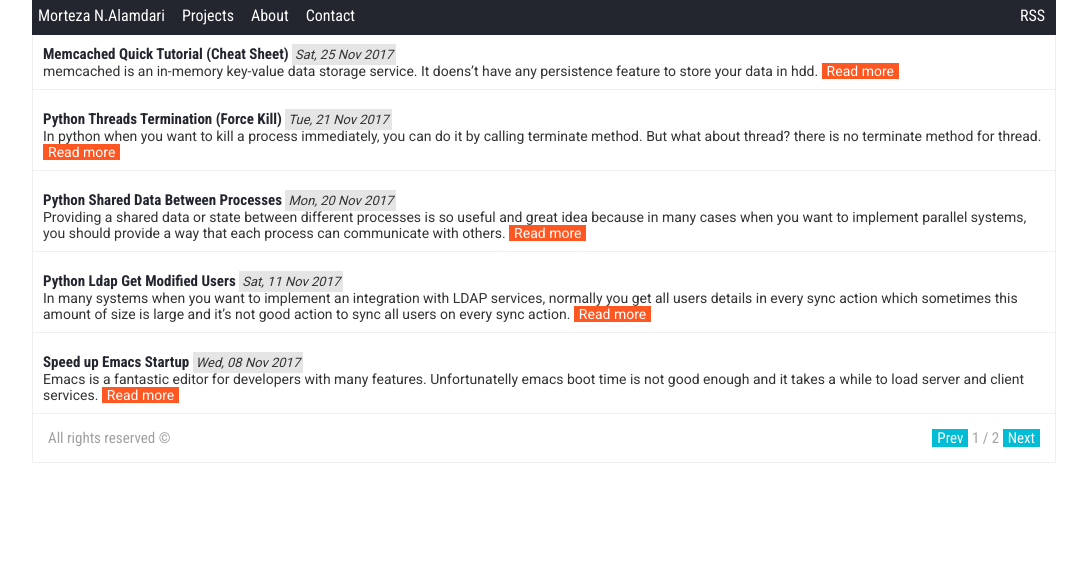
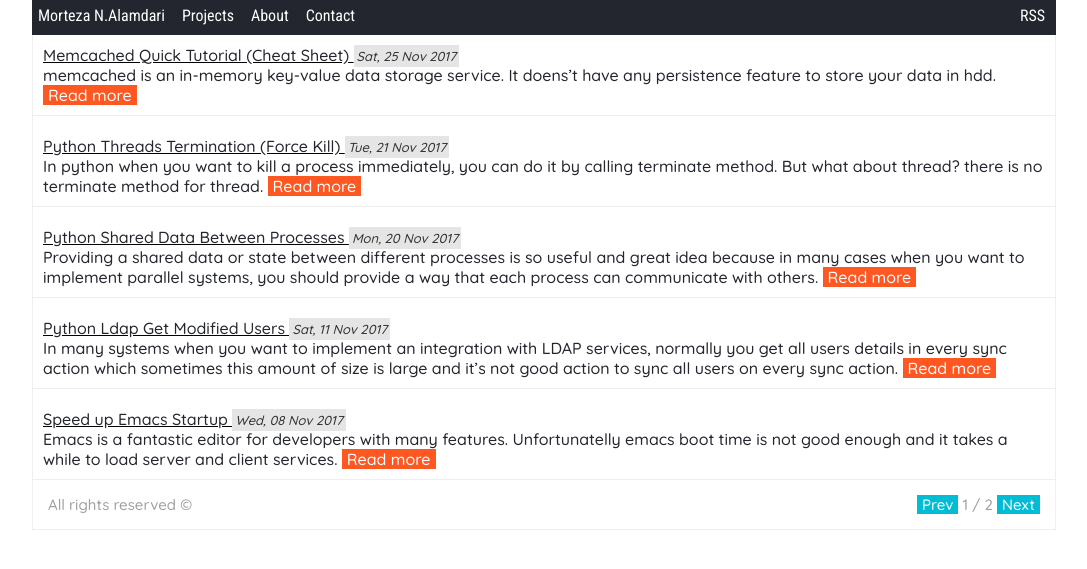
Before and after one commit to Mortezaipo/stage, a Jekyll site: the page built from index.html, in a window 1280 px wide. Shown: the top 569 px of the page, without its empty margins (96-1183 px from the left). Built offline with Jekyll 4.4.1, drawn with Linux system fonts in a browser that asks for light colours; the list of posts is cut into pages by our own code.

Commit message:
Change site font.

```diff
--- a/inc/css/main.css
+++ b/inc/css/main.css
@@ -1,17 +1,17 @@
 @import url('https://fonts.googleapis.com/css?family=Roboto:400,500|Roboto+Condensed:400,700');
+@import url('https://fonts.googleapis.com/css?family=Quicksand:500');
 body {
     width: 80%;
     margin: auto;
     padding: 0;
-    font: 14px 'Roboto', sans-serif;
+    font-family: 'Quicksand', sans-serif;
 }
 h1, h2, h3, h4, h5, h6 {
-    font-family:'Roboto Condensed', sans-serif;
-    font-weight: 700;
+    font-family: 'Quicksand', sans-serif;
 }
 strong {
-  font: 14px 'Roboto', sans-serif;
-  font-weight: 500;
+    font-family: 'Quicksand', sans-serif;
+    font-weight: 500;
 }
 .container {
     border: 1px solid #efefef;
@@ -57,15 +57,14 @@
     margin-bottom: 10px;
 }
 .post .post-title {
-    font: 15px 'Roboto Condensed', sans-serif;
-    font-weight: 700;
+    text-decoration: underline;
 }
 .post .post-title a {
     color: #23262E;
     text-decoration: none;
 }
 .post .post-body {
-    color: #333;
+    color: #23262E;
 }
 .post .read-more {
     color: #FFF;
@@ -93,9 +92,9 @@
 code.highlighter-rouge {
     border: 1px solid #e5e5e5;
     font-size: initial;
-    /*box-shadow: 0 0 4px #e5e5e5;*/
     background-color: #e5e5e5;
     color: #333;
+    font-family: 'Quicksand', sans-serif;
 }
 div.highlighter-rouge {
     padding-left: 10px;
@@ -109,8 +108,8 @@
 footer {
     padding: 5px;
     margin: 10px;
-    font-size: 12px;
-    font: 15px 'Roboto Condensed', sans-serif;
+    font-size: 15px;
+    font-family: 'Quicksand', sans-serif;
     color: #a0a0a0;
 }
 time {
@@ -125,7 +124,6 @@
 }
 .contact-td-icon ,
 .contact-tr-icon td {
-  /* border: 1px solid #ff5722; */
   color: #23262E;
   padding: 5px 25px;
   margin: 5px;
@@ -140,7 +138,7 @@
   text-align: center;
   text-decoration: none;
   color: #333;
-  font: 15px 'Roboto Condensed', sans-serif;
+  font-family: 'Quicksand', sans-serif;
   font-weight: 700;
 }
 ul.contact-info {
@@ -186,7 +184,6 @@
 }
 .alert {
   padding: 10px;
-  /*box-shadow: 0 0 2px #ff5722;*/
   border: 1px solid #00bcd4;
   margin: 10px 0;
 }
```
